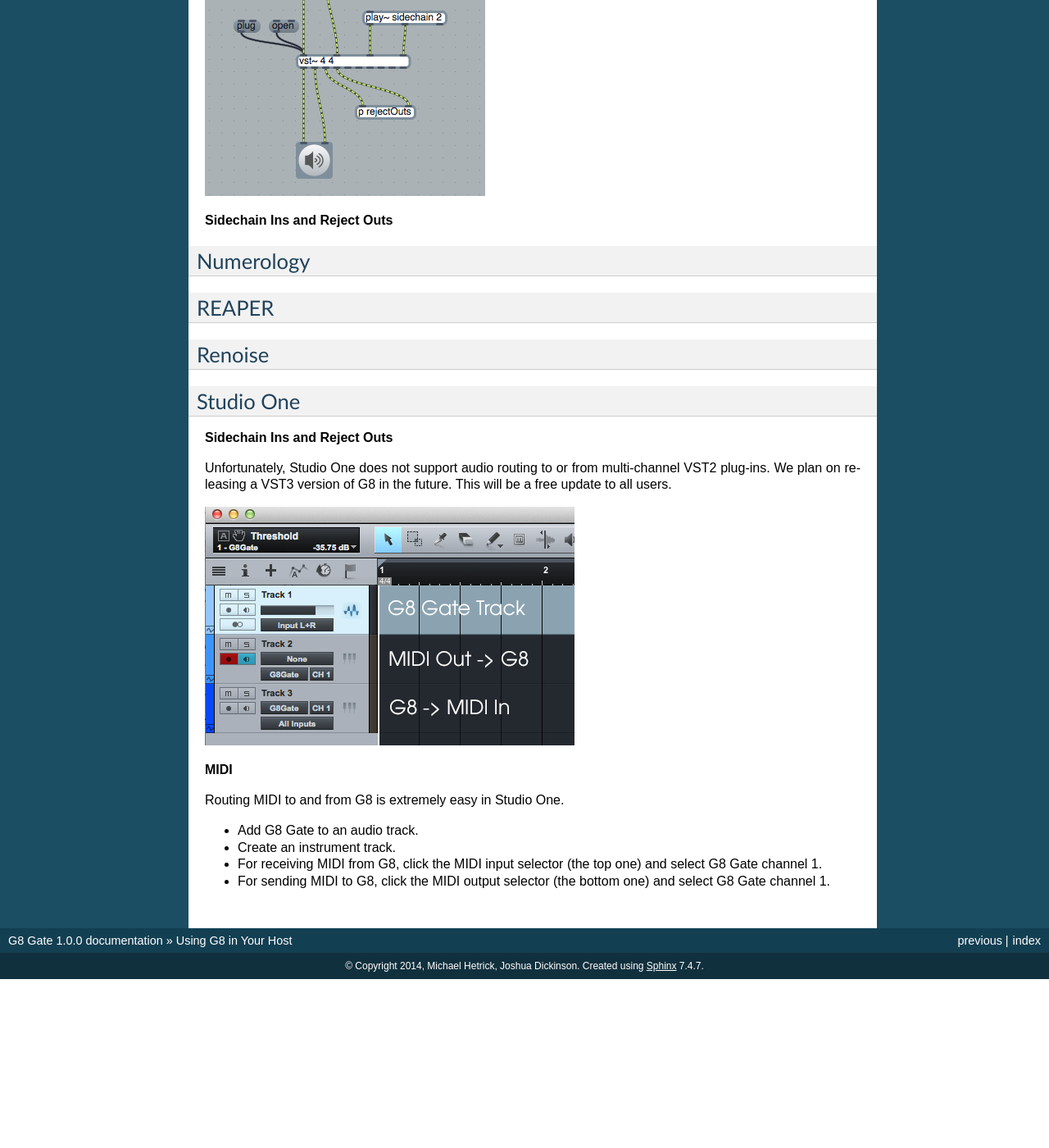
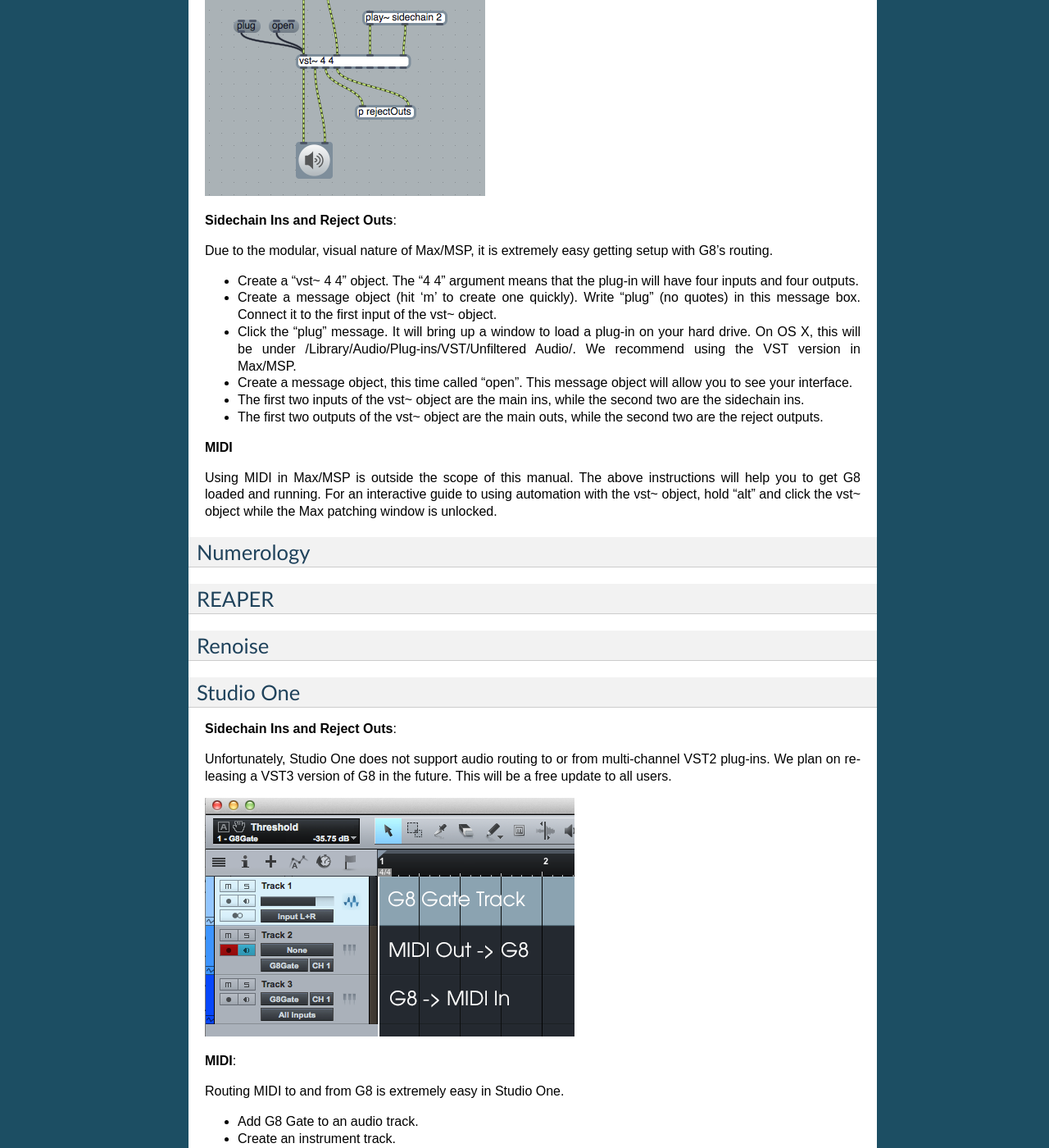
Before and after one commit to UnfilteredAudio/G8GateManual, a Sphinx documentation site: the page built from docs/hostinstructions.rst, in a window 1280 px wide and 1400 px high, scrolled down 2045 px. Shown: the whole window at 82% size. Built offline with Sphinx 7.4.7, drawn with Linux system fonts in a browser that asks for light colours; formulas are drawn with MathJax 3; pages that are not in the unit, such as notebooks, are missing from menus; before the commit the page ends 3239 px from its top, so only the background shows below that.

Commit message:
Added MaxMSP instructions

```diff
--- a/docs/hostinstructions.rst
+++ b/docs/hostinstructions.rst
@@ -14,7 +14,7 @@
 - Go to the created MIDI track, and select the “MIDI To” dropdown, selecting your audio track that G8 is using.
 - The subcategory dropdown menu right below this should now activate allowing you to select “1 G8 Gate.” Selecting G8 will route the MIDI track into G8 so that you can use it to control the gate’s envelope. Make sure to set G8’s MIDI input note is set to whatever note is being used in your pattern.
 
-**MIDI Out from G8**
+**MIDI Out from G8**:
 
 - Add an instance of G8 to an audio track.
 - Create a MIDI track.
@@ -44,7 +44,7 @@
 Bitwig Studio
 -------------
 
-**Sidechain Ins and Reject Outs**
+**Sidechain Ins and Reject Outs**:
 
 Unfortunately, Bitwig does not support routing to or from multi-channel plug-ins at this time. When Bitwig is updated, we will update this manual to provide instructions on how to use it.
 
@@ -65,7 +65,20 @@
 
 .. image:: /images/maxMSPRouting.png
 
-**Sidechain Ins and Reject Outs**
+**Sidechain Ins and Reject Outs**:
+
+Due to the modular, visual nature of Max/MSP, it is extremely easy getting setup with G8's routing.
+
+- Create a "vst~ 4 4" object. The "4 4" argument means that the plug-in will have four inputs and four outputs.
+- Create a message object (hit 'm' to create one quickly). Write "plug" (no quotes) in this message box. Connect it to the first input of the vst~ object.
+- Click the "plug" message. It will bring up a window to load a plug-in on your hard drive. On OS X, this will be under /Library/Audio/Plug-ins/VST/Unfiltered Audio/. We recommend using the VST version in Max/MSP.
+- Create a message object, this time called "open". This message object will allow you to see your interface.
+- The first two inputs of the vst~ object are the main ins, while the second two are the sidechain ins.
+- The first two outputs of the vst~ object are the main outs, while the second two are the reject outputs.
+
+**MIDI**
+
+Using MIDI in Max/MSP is outside the scope of this manual. The above instructions will help you to get G8 loaded and running. For an interactive guide to using automation with the vst~ object, hold "alt" and click the vst~ object while the Max patching window is unlocked.
 
 
 Numerology
@@ -80,13 +93,13 @@
 Studio One
 ----------
 
-**Sidechain Ins and Reject Outs**
+**Sidechain Ins and Reject Outs**:
 
 Unfortunately, Studio One does not support audio routing to or from multi-channel VST2 plug-ins. We plan on releasing a VST3 version of G8 in the future. This will be a free update to all users.
 
 .. image:: /images/studioOneMidi.png
 
-**MIDI**
+**MIDI**:
 
 Routing MIDI to and from G8 is extremely easy in Studio One.
 
```
